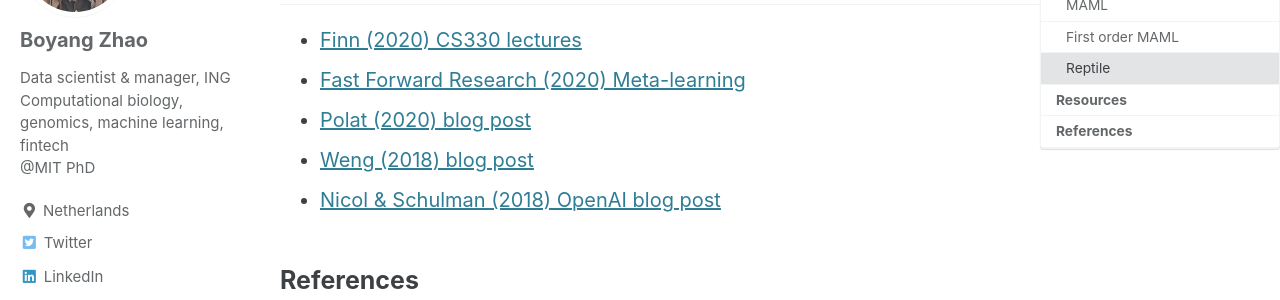
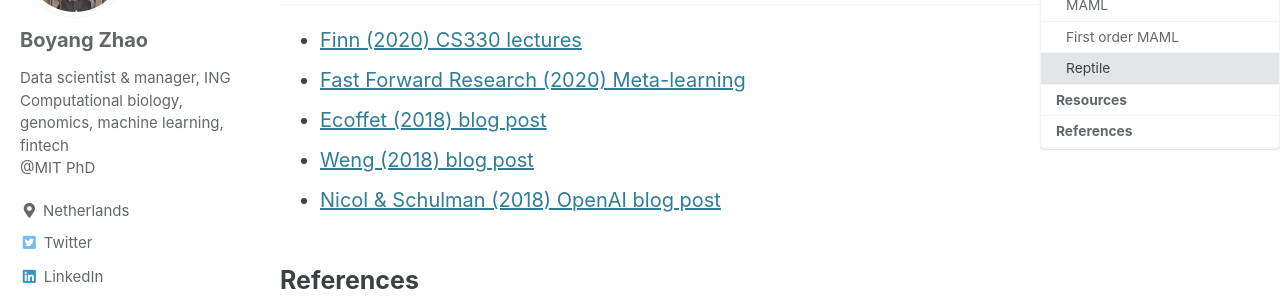
Before and after one commit to boyangzhao/boyangzhao.github.io, a Jekyll site: the page built from _posts/2021-08-07-few_shot_learning.md, in a window 1280 px wide and 900 px high, scrolled down 7372 px. Shown: the part 152-452 px from the top of the window. Built offline with Jekyll 4.4.1, drawn with Linux system fonts in a browser that asks for light colours; cached includes are drawn as plain includes; formulas are drawn with MathJax 3; comment, search, counter and statistics services are not loaded.

Commit message:
update resources

```diff
--- a/_posts/2021-08-07-few_shot_learning.md
+++ b/_posts/2021-08-07-few_shot_learning.md
@@ -143,7 +143,7 @@ The key distinction that differentiates Reptile from it being just a regular sto
 ## Resources
 - [Finn (2020) CS330 lectures](https://cs330.stanford.edu/#topics)
 - [Fast Forward Research (2020) Meta-learning](https://meta-learning.fastforwardlabs.com/)
-- [Polat (2020) blog post](https://medium.com/swlh/deep-learning-architectures-that-you-can-use-with-a-very-few-data-8e5b4fa1d5da)
+- [Ecoffet (2018) blog post](https://towardsdatascience.com/paper-repro-deep-metalearning-using-maml-and-reptile-fd1df1cc81b0)
 - [Weng (2018) blog post](https://meta-learning.fastforwardlabs.com/)
 - [Nicol & Schulman (2018) OpenAI blog post](https://openai.com/blog/reptile/)
 
```
